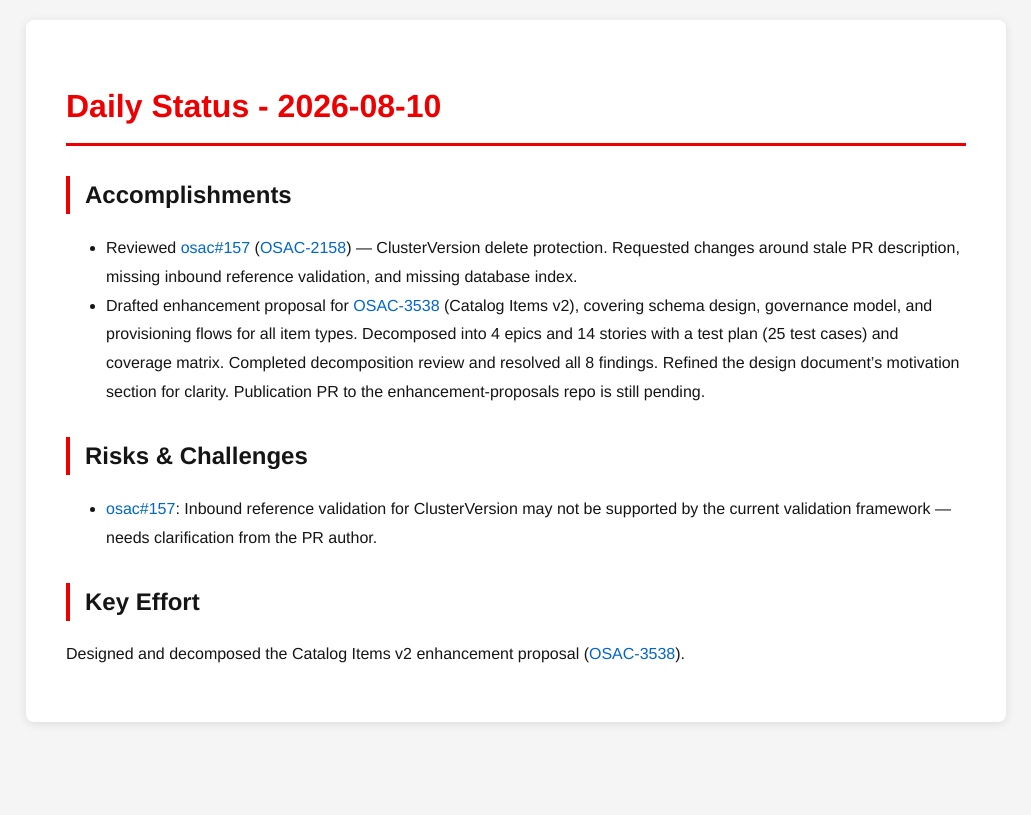
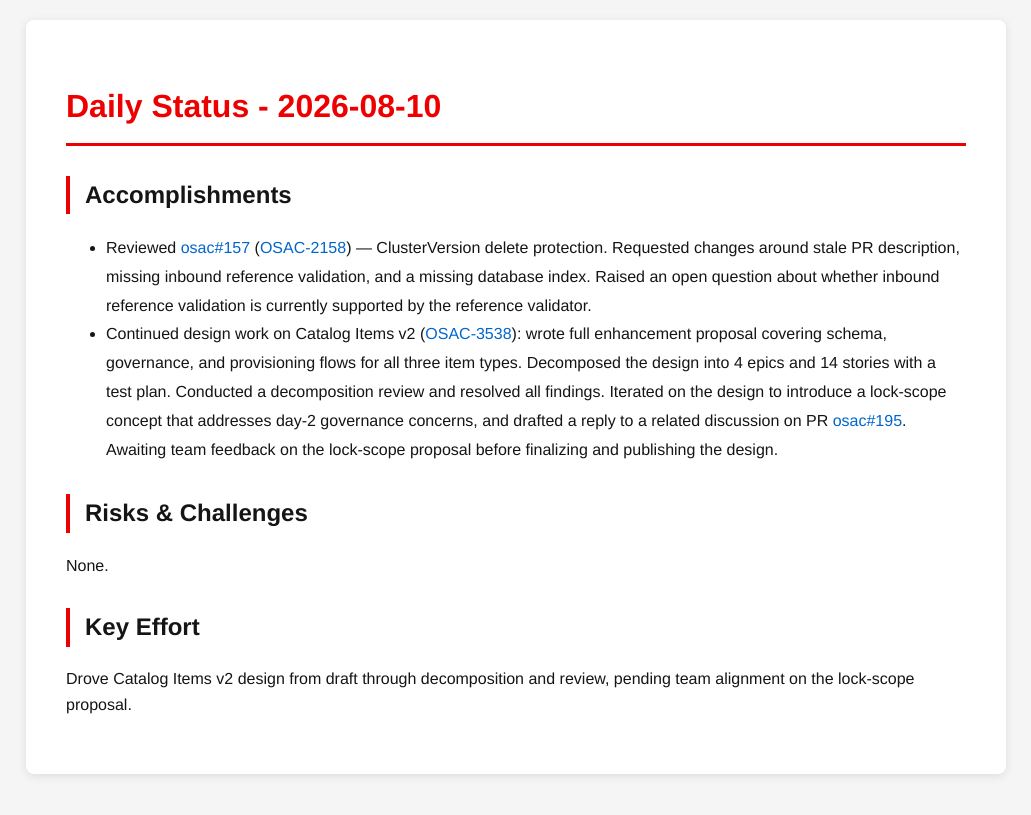
Before and after one commit to tzvatot/daily-status, a Jekyll site: the page built from 2026-08-10.md, in a window 1280 px wide. Shown: the top 815 px of the page, without its empty margins (124-1155 px from the left). Built offline with Jekyll 4.4.1, drawn with Linux system fonts in a browser that asks for light colours.

Commit message:
Daily status update - 2026-08-10

```diff
--- a/2026-08-10.md
+++ b/2026-08-10.md
@@ -7,11 +7,11 @@ date: 2026-08-10
 # Daily Status - 2026-08-10
 
 ## Accomplishments
-- Reviewed [osac#157](https://github.com/osac-project/osac/pull/157) ([OSAC-2158](https://redhat.atlassian.net/browse/OSAC-2158)) — ClusterVersion delete protection. Requested changes around stale PR description, missing inbound reference validation, and missing database index.
-- Drafted enhancement proposal for [OSAC-3538](https://redhat.atlassian.net/browse/OSAC-3538) (Catalog Items v2), covering schema design, governance model, and provisioning flows for all item types. Decomposed into 4 epics and 14 stories with a test plan (25 test cases) and coverage matrix. Completed decomposition review and resolved all 8 findings. Refined the design document's motivation section for clarity. Publication PR to the enhancement-proposals repo is still pending.
+- Reviewed [osac#157](https://github.com/osac-project/osac/pull/157) ([OSAC-2158](https://redhat.atlassian.net/browse/OSAC-2158)) — ClusterVersion delete protection. Requested changes around stale PR description, missing inbound reference validation, and a missing database index. Raised an open question about whether inbound reference validation is currently supported by the reference validator.
+- Continued design work on Catalog Items v2 ([OSAC-3538](https://redhat.atlassian.net/browse/OSAC-3538)): wrote full enhancement proposal covering schema, governance, and provisioning flows for all three item types. Decomposed the design into 4 epics and 14 stories with a test plan. Conducted a decomposition review and resolved all findings. Iterated on the design to introduce a lock-scope concept that addresses day-2 governance concerns, and drafted a reply to a related discussion on PR [osac#195](https://github.com/osac-project/osac/pull/195). Awaiting team feedback on the lock-scope proposal before finalizing and publishing the design.
 
 ## Risks & Challenges
-- [osac#157](https://github.com/osac-project/osac/pull/157): Inbound reference validation for ClusterVersion may not be supported by the current validation framework — needs clarification from the PR author.
+None.
 
 ## Key Effort
-Designed and decomposed the Catalog Items v2 enhancement proposal ([OSAC-3538](https://redhat.atlassian.net/browse/OSAC-3538)).
+Drove Catalog Items v2 design from draft through decomposition and review, pending team alignment on the lock-scope proposal.
```
